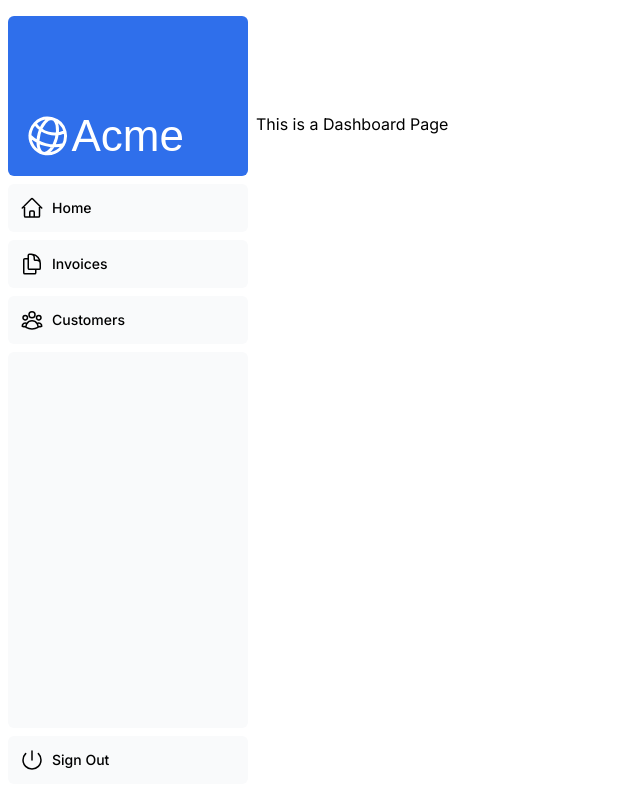
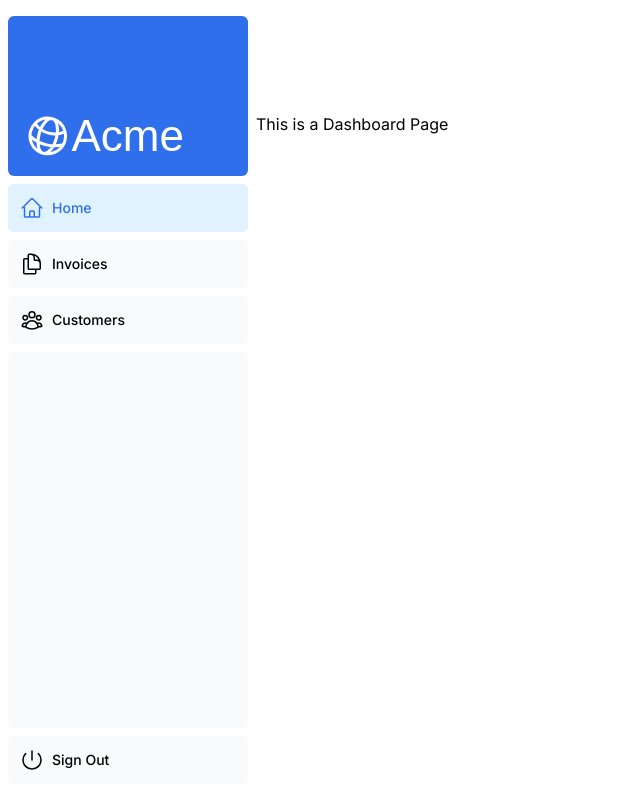
Before and after one commit to xaexunxang/nextjs-dashboard, a Next.js app: page /dashboard in a window 1280 px wide. Shown: the whole page, without its empty margins (0-640 px from the left). Built offline with nearby package versions, Linux system fonts and the light colour scheme; a web font is replaced by a local one.

Commit message:
feat: 클라이언트 훅을 사용하기 위한 컴포넌트 전환 및 CSS 적용 (Server Com -> Client Com)

```diff
--- a/app/ui/dashboard/nav-links.tsx
+++ b/app/ui/dashboard/nav-links.tsx
@@ -1,29 +1,29 @@
+"use client";
+
 import {
   UserGroupIcon,
   HomeIcon,
   DocumentDuplicateIcon,
-} from '@heroicons/react/24/outline';
-import Link from 'next/link';
+} from "@heroicons/react/24/outline";
+import Link from "next/link";
+import { usePathname } from "next/navigation";
+import clsx from "clsx";
 
 // Map of links to display in the side navigation.
 // Depending on the size of the application, this would be stored in a database.
 const links = [
-  { name: 'Home',
-    href: '/dashboard',
-    icon: HomeIcon
-  },
+  { name: "Home", href: "/dashboard", icon: HomeIcon },
   {
-    name: 'Invoices',
-    href: '/dashboard/invoices',
+    name: "Invoices",
+    href: "/dashboard/invoices",
     icon: DocumentDuplicateIcon,
   },
-  { name: 'Customers',
-    href: '/dashboard/customers',
-    icon: UserGroupIcon
-  },
+  { name: "Customers", href: "/dashboard/customers", icon: UserGroupIcon },
 ];
 
 export default function NavLinks() {
+  const pathname = usePathname();
+
   return (
     <>
       {links.map((link) => {
@@ -33,7 +33,12 @@
           <Link
             key={link.name}
             href={link.href}
-            className="flex h-[48px] grow items-center justify-center gap-2 rounded-md bg-gray-50 p-3 text-sm font-medium hover:bg-sky-100 hover:text-blue-600 md:flex-none md:justify-start md:p-2 md:px-3"
+            className={clsx(
+              "flex h-[48px] grow items-center justify-center gap-2 rounded-md bg-gray-50 p-3 text-sm font-medium hover:bg-sky-100 hover:text-blue-600 md:flex-none md:justify-start md:p-2 md:px-3",
+              {
+                "bg-sky-100 text-blue-600":pathname === link.href,
+              }
+            )}
           >
             <LinkIcon className="w-6" />
             <p className="hidden md:block">{link.name}</p>
```
